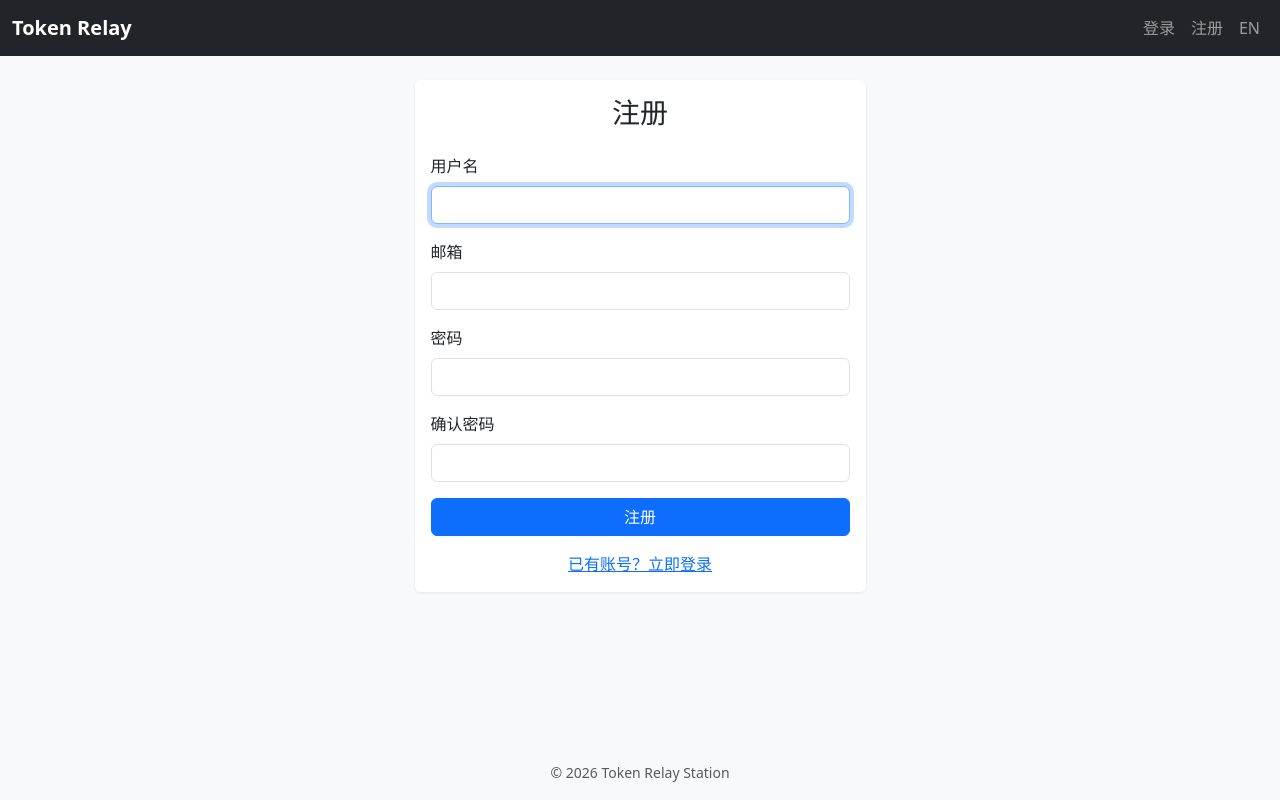
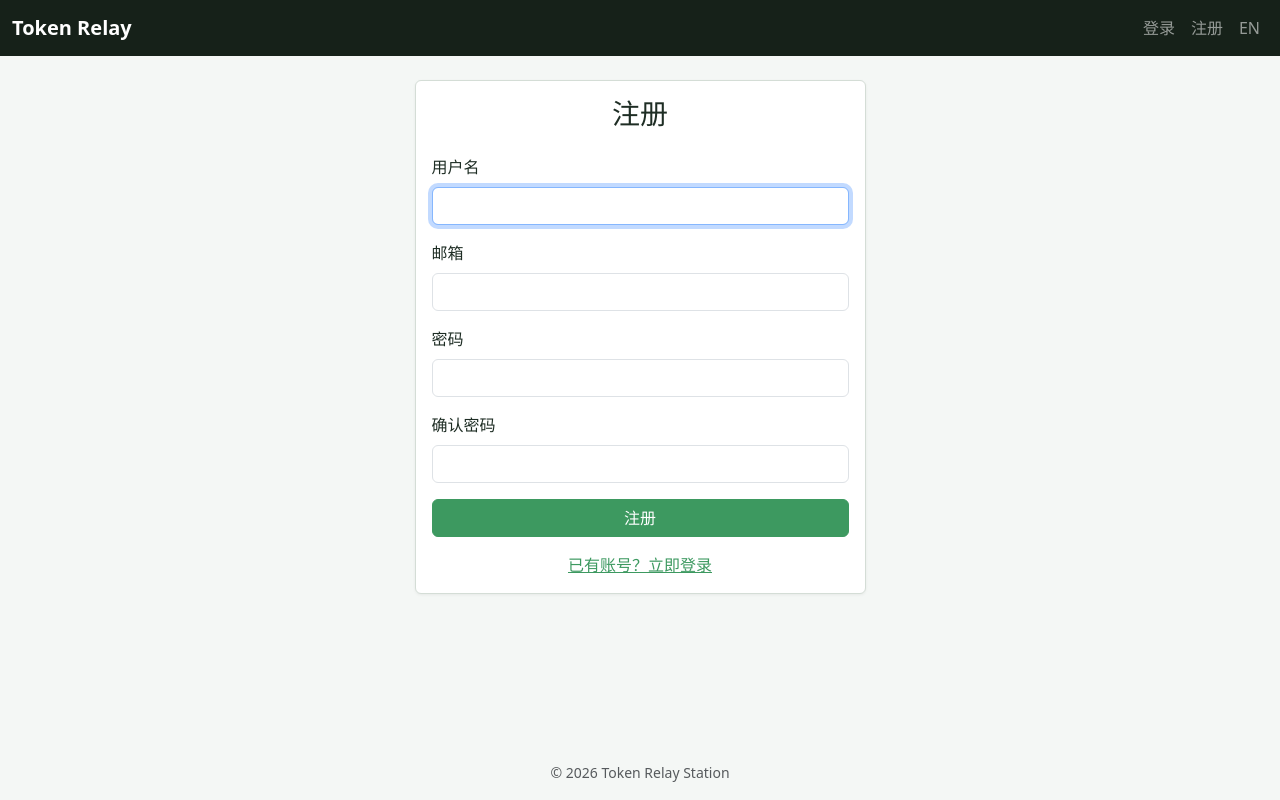
Before and after one commit to wjj-hermes/token-relay, a FastAPI app: page /register in a window 1280 px wide. Run offline with FastAPI, Linux system fonts and the light colour scheme; parts of the project's set-up code (start-up, migrations or seed data) failed here and were passed over.

Commit message:
Add subtle green tint to UI color scheme
Co-Authored-By: Claude Opus 4.7 <noreply@anthropic.com>

```diff
--- a/static/css/style.css
+++ b/static/css/style.css
@@ -1,22 +1,26 @@
 :root {
-    --bg: #f8f9fa;
-    --bg-card: #fff;
-    --text: #212529;
-    --text-muted: #6c757d;
-    --border: #dee2e6;
-    --sidebar-bg: #212529;
-    --sidebar-text: rgba(255,255,255,.75);
-    --sidebar-active: rgba(255,255,255,.1);
+    --bg: #f4f7f5;
+    --bg-card: #ffffff;
+    --text: #1e2d24;
+    --text-muted: #5a6b5f;
+    --border: #d4ddd6;
+    --sidebar-bg: #1b2e22;
+    --sidebar-text: rgba(255,255,255,.72);
+    --sidebar-active: rgba(100,200,120,.12);
+    --accent: #3d9960;
+    --accent-light: #e8f5ec;
 }
 .dark-mode {
-    --bg: #1a1a2e;
-    --bg-card: #16213e;
-    --text: #e0e0e0;
-    --text-muted: #8899aa;
-    --border: #2a2a4a;
-    --sidebar-bg: #0f0f23;
-    --sidebar-text: rgba(255,255,255,.65);
-    --sidebar-active: rgba(255,255,255,.08);
+    --bg: #0f1a14;
+    --bg-card: #162119;
+    --text: #d8e4dc;
+    --text-muted: #7a9985;
+    --border: #243a2b;
+    --sidebar-bg: #0a140e;
+    --sidebar-text: rgba(255,255,255,.6);
+    --sidebar-active: rgba(100,200,120,.1);
+    --accent: #4db870;
+    --accent-light: #1a2e20;
 }
 body {
     background-color: var(--bg);
@@ -27,13 +31,13 @@ body {
     transition: background-color .3s, color .3s;
 }
 .card {
-    border: none;
-    box-shadow: 0 1px 3px rgba(0,0,0,.08);
+    border: 1px solid var(--border);
+    box-shadow: 0 1px 3px rgba(0,0,0,.06);
     background-color: var(--bg-card);
     color: var(--text);
 }
 .dark-mode .card {
-    box-shadow: 0 1px 3px rgba(0,0,0,.3);
+    box-shadow: 0 1px 3px rgba(0,0,0,.25);
 }
 .dark-mode .table {
     color: var(--text);
@@ -67,15 +71,16 @@ body {
     font-size: .85em;
 }
 .model-tag {
-    background: #e9ecef;
+    background: var(--accent-light);
     padding: 2px 8px;
     border-radius: 4px;
     font-size: .85em;
     margin-right: 4px;
+    color: var(--accent);
 }
 .dark-mode .model-tag {
-    background: #2a2a4a;
-    color: var(--text);
+    background: rgba(77,184,112,.12);
+    color: var(--accent);
 }
 main { flex: 1; }
 .has-sidebar main { flex: 1; }
@@ -124,7 +129,7 @@ code {
 }
 .sidebar-link.active {
     background: var(--sidebar-active);
-    color: #fff;
+    color: #8fe8a8;
     font-weight: 600;
 }
 .sidebar-link svg {
@@ -145,6 +150,31 @@ code {
     background: none;
     cursor: pointer;
     text-align: left;
+}
+
+/* Green accent */
+.navbar-dark.bg-dark {
+    background-color: #162119 !important;
+}
+.btn-primary {
+    background-color: var(--accent);
+    border-color: var(--accent);
+}
+.btn-primary:hover {
+    background-color: #2e8a4e;
+    border-color: #2e8a4e;
+}
+.badge.bg-success {
+    background-color: var(--accent) !important;
+}
+a {
+    color: var(--accent);
+}
+a:hover {
+    color: #2e8a4e;
+}
+.dark-mode .navbar-dark.bg-dark {
+    background-color: #0a140e !important;
 }
 
 /* Main content with sidebar */
```
